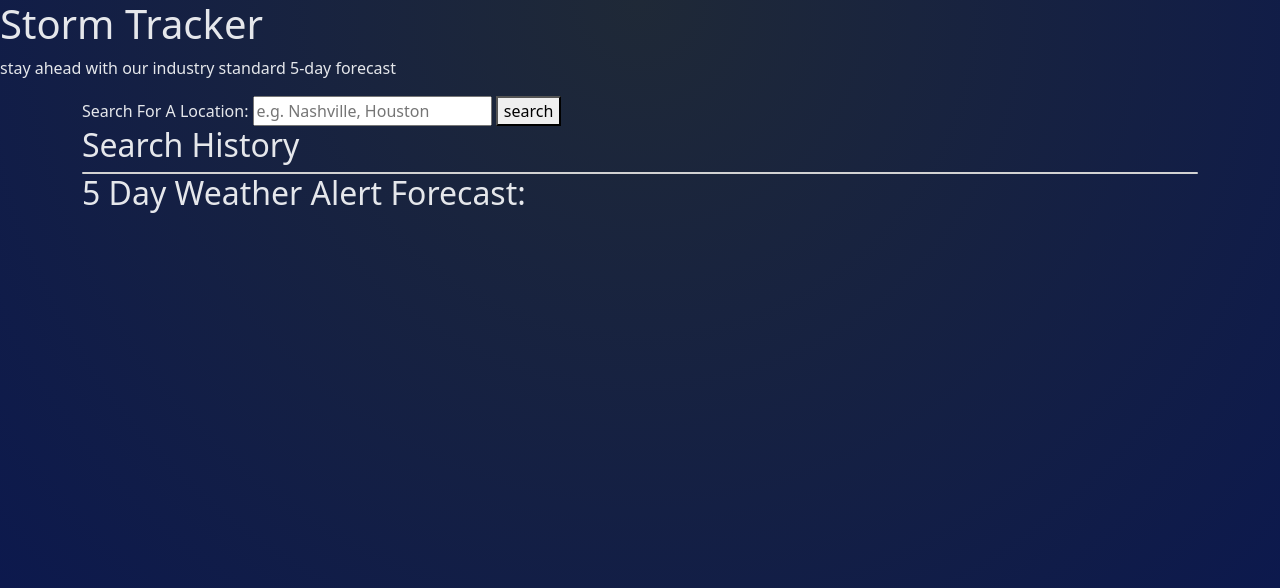
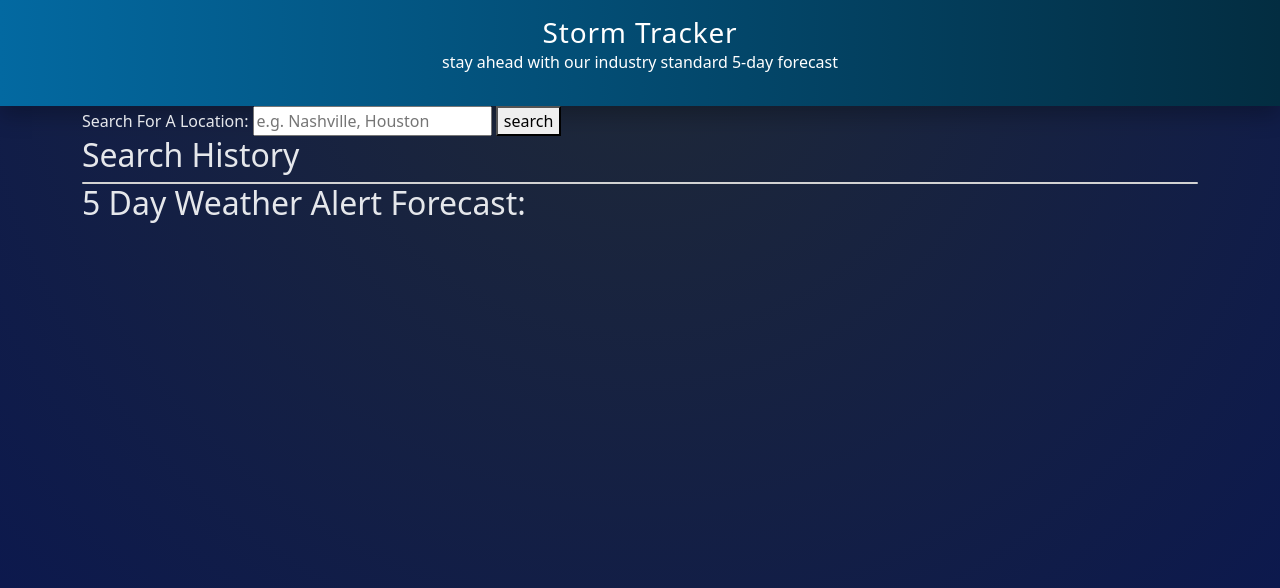
Before and after one commit to ethanswafford/StormTracker-WeatherAPI-Dashboard, a plain HTML site: page index.html in a window 1280 px wide. Drawn offline with nearby package versions, Linux system fonts and the light colour scheme.

Commit message:
headerAndH1Styled

```diff
--- a/assets/css/style.css
+++ b/assets/css/style.css
@@ -74,3 +74,17 @@ body::before {
     opacity: 0;
   }
 }
+
+header {
+  background: linear-gradient(90deg, #0369a1, #032d41);
+  color: white;
+  padding: 1rem 1.5rem;
+  text-align: center;
+  box-shadow: var(--shadow);
+}
+
+header h1 {
+  margin: 0;
+  font-size: 1.75rem;
+  letter-spacing: 0.03em;
+}
```
